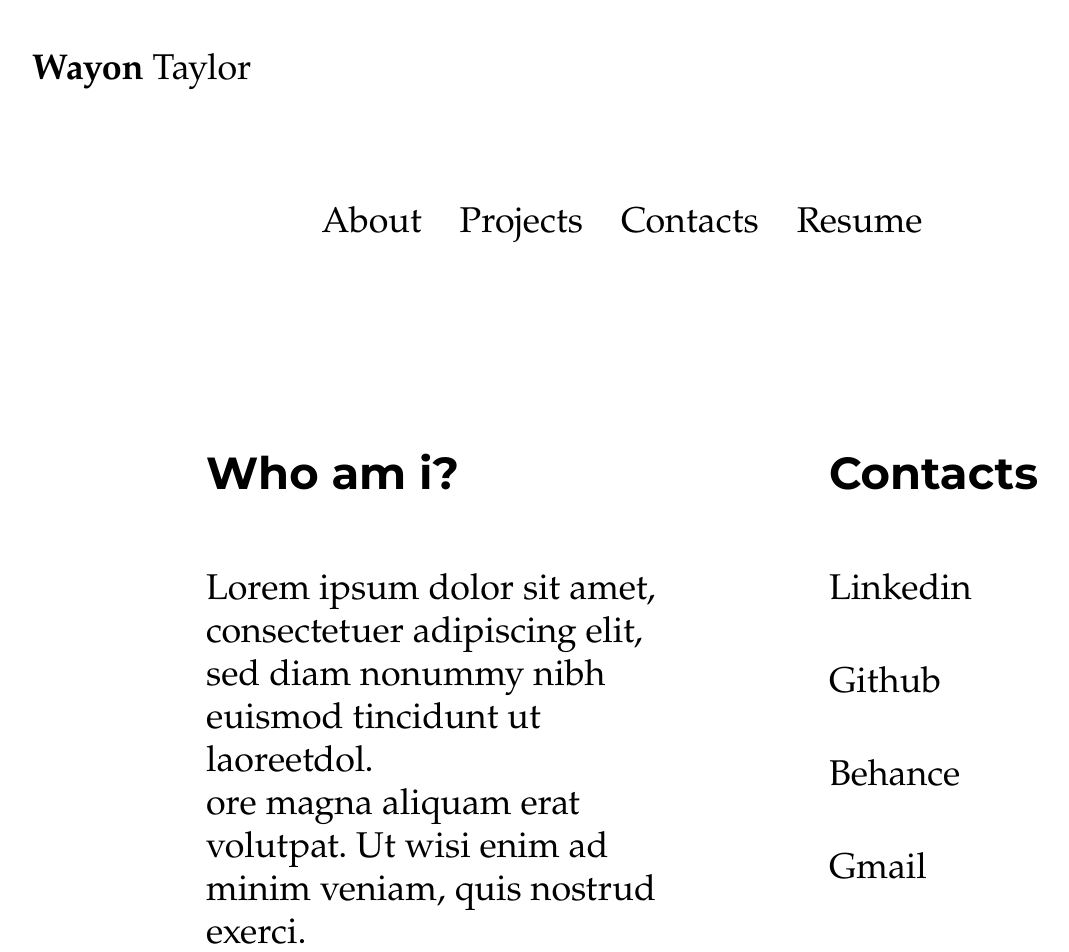
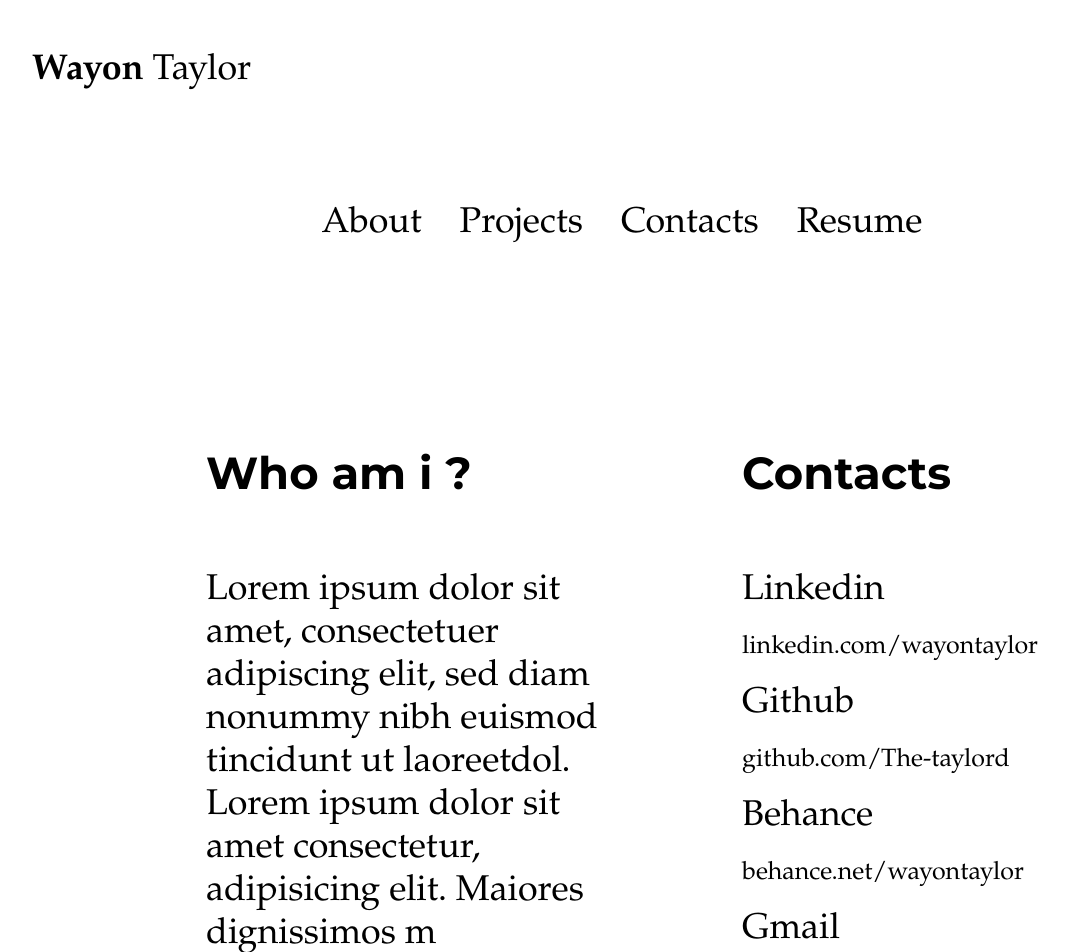
Before and after one commit to Waynon-Taylor/MyPortfolio, a React (Create React App) app: page / in a window 1280 px wide. Shown: the top 952 px of the page, without its empty margins (18-1087 px from the left). Built offline with nearby package versions, Linux system fonts and the light colour scheme.

Commit message:
about page updated

```diff
--- a/src/components/AboutPage/About.css
+++ b/src/components/AboutPage/About.css
@@ -1,4 +1,5 @@
 #about-page{
+    padding: 0 10%;
     display: flex;
     flex-direction: column;
     align-items: center;
@@ -14,16 +15,26 @@
     font-family: 'Montserrat', sans-serif;
     font-weight: 700;
     font-size: 44.93px;
-    margin-bottom: 70px;
+    padding-bottom: 70px;
 }
 
 #contacts ul {
     list-style: none;
-    gap: 50px;
+    gap: 20px;
+}
+
+#contacts ul li{
+    display: flex;
+    flex-direction: column;
+    gap: 20px;
+}
+#contacts ul li :nth-child(2){
+    font-size: 25px;
 }
 
 #skills {
     margin-top: 70px;
+    width: 100%;
 }
 
 #skills-container {
@@ -43,7 +54,10 @@
     gap: 15px;
 }
 
-@media all and (min-width:645px) {
+@media all and (min-width:1270px) {
+    #about-page{
+        padding: 0;
+    }
 
     #about-details {
         width: 65%;
--- a/src/components/AboutPage/About.tsx
+++ b/src/components/AboutPage/About.tsx
@@ -6,13 +6,14 @@ const About = () => {
             <div id='about-page'>
                 <section id='about-details'>
                     <div id='about'>
-                        <h2>Who am i?</h2>
+                        <h2>Who am i ?</h2>
                         <div>
                             <p>
-                                Lorem ipsum dolor sit amet, consectetuer adipiscing elit, sed diam nonummy nibh euismod tincidunt ut laoreetdol.
+                                Lorem ipsum dolor sit amet, consectetuer adipiscing elit, sed diam nonummy nibh euismod tincidunt ut laoreetdol. Lorem ipsum dolor sit amet consectetur, adipisicing elit. Maiores dignissimos m
                             </p>
                             <p>
-                                ore magna aliquam erat volutpat. Ut wisi enim ad minim veniam, quis nostrud exerci.
+                                ore magna aliquam erat volutpat. Ut wisi enim ad minim veniam, quis no
+                                Lorem ipsum dolor sit amet
                             </p>
                         </div>
                     </div>
@@ -20,10 +21,23 @@ const About = () => {
                         <h2>Contacts</h2>
                         <div>
                             <ul>
-                                <li>Linkedin</li>
-                                <li>Github</li>
-                                <li>Behance</li>
-                                <li>Gmail</li>
+                                <li>
+                                    <a target= "_blank" href="https://www.linkedin.com/in/wayon-taylor-331b1a224/">Linkedin</a>
+                                    <a target= "_blank" href="https://www.linkedin.com/in/wayon-taylor-331b1a224/">linkedin.com/wayontaylor</a>
+                                </li>
+
+                                <li>
+                                    <a target= "_blank" href="https://github.com/The-taylord">Github</a>
+                                    <a target= "_blank" href="https://github.com/The-taylord">github.com/The-taylord</a>
+                                </li>
+                                <li>
+                                    <a target= "_blank" href="https://www.behance.net/wayontaylors?tracking_source=search_users|wayon%20taylor">Behance</a>
+                                    <a target= "_blank" href="https://www.behance.net/wayontaylors?tracking_source=search_users|wayon%20taylor">behance.net/wayontaylor</a>
+                                </li>
+                                <li>
+                                    <a href="mailto:waynontaylor@gmail.com">Gmail</a>
+                                    <a href="mailto:waynontaylor@gmail.com">waynontaylor@gmail.com</a>
+                                </li>
                             </ul>
                         </div>
                     </section>
--- a/src/components/Navigation/Navigation.tsx
+++ b/src/components/Navigation/Navigation.tsx
@@ -7,7 +7,7 @@ const Navigation = () => {
             <div id='navigation-container'>
                 <nav id="navigation">
                     <div id='full-name'>
-                        <p><span className='first-name'>Wayon</span> Taylor</p>
+                        <p><a href="#"><span className='first-name'>Wayon</span> Taylor</a></p>
                     </div>
                     <ul className="navigation-list">
                         <li><a href="#">About</a> </li>
```
